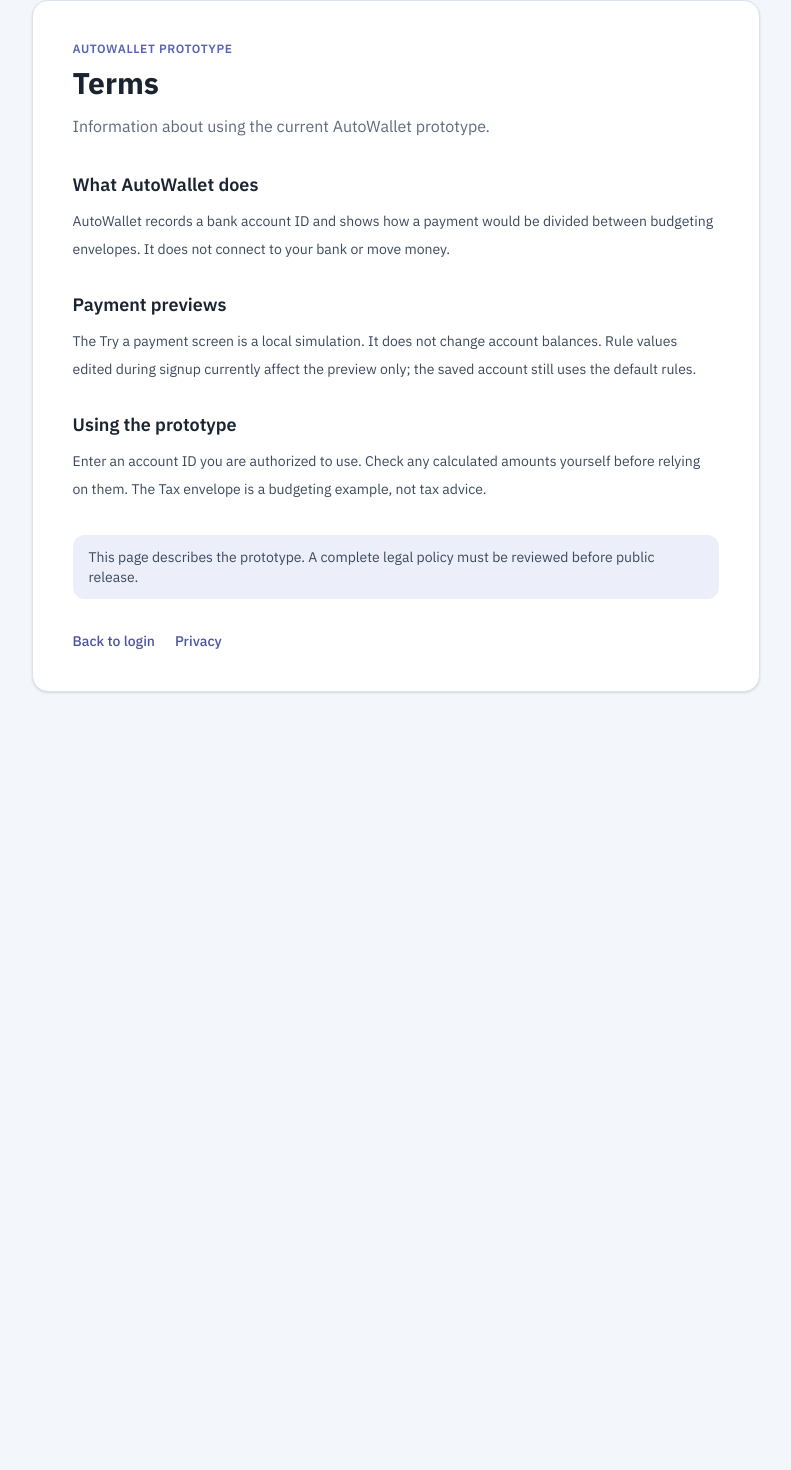
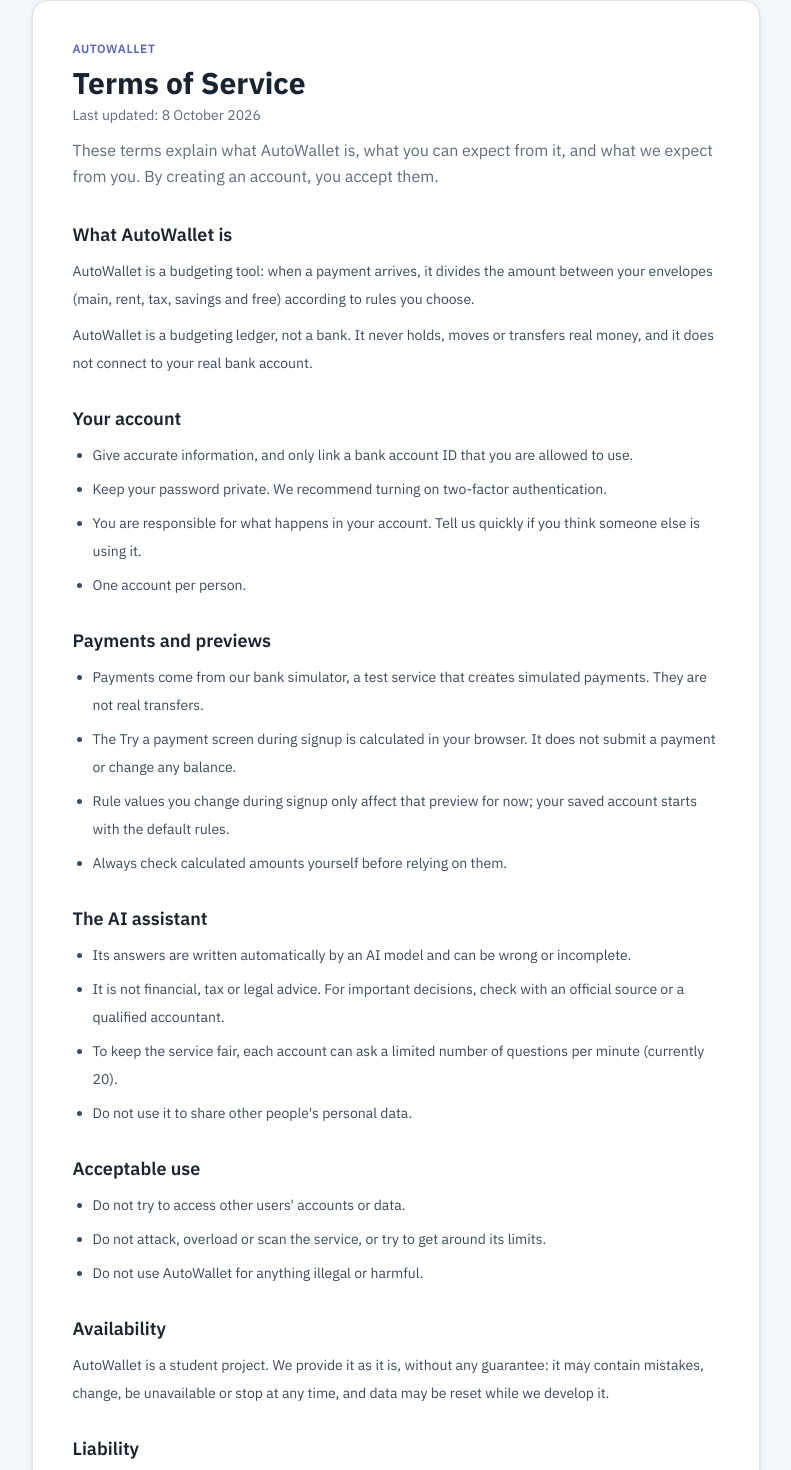
Before and after one commit to mehdibounouif/AutoWallet, a React (Vite) app in the folder frontend/: page /terms in a window 1280 px wide. Shown: the part 133-1603 px from the top of the page, without its empty margins (237-1028 px from the left). Before the commit the page ends 873 px from the top, so only its background shows below. Built offline with nearby package versions, Linux system fonts and the light colour scheme.

Commit message:
feat(frontend): complete the Privacy Policy and Terms of Service pages with real content, contact and tests

```diff
--- a/frontend/src/pages/Legal/LegalPage.tsx
+++ b/frontend/src/pages/Legal/LegalPage.tsx
@@ -5,44 +5,197 @@ interface LegalPageProps {
   document: 'terms' | 'privacy'
 }
 
-const documents = {
-  terms: {
-    title: 'Terms',
-    intro: 'Information about using the current AutoWallet prototype.',
+interface LegalSection {
+  title: string
+  paragraphs?: readonly string[]
+  items?: readonly string[]
+  // Ends the section with "<contactLine> <email link>."
+  contactLine?: string
+}
+
+interface LegalDocument {
+  title: string
+  intro: string
+  sections: readonly LegalSection[]
+}
+
+const CONTACT_EMAIL = 'mohamedamintarza@gmail.com'
+const LAST_UPDATED = '8 October 2026'
+
+const documents: Record<LegalPageProps['document'], LegalDocument> = {
+  privacy: {
+    title: 'Privacy Policy',
+    intro:
+      'This page explains what AutoWallet collects about you, why, who else receives it, how long we keep it, and what you can do about it.',
     sections: [
       {
-        title: 'What AutoWallet does',
-        body: 'AutoWallet records a bank account ID and shows how a payment would be divided between budgeting envelopes. It does not connect to your bank or move money.',
+        title: 'Who is responsible',
+        paragraphs: [
+          "AutoWallet is built and run by the student team listed in our project's README, as our ft_transcendence project at 1337 (42 network) in Morocco. The team is responsible for the personal data described on this page.",
+        ],
+        contactLine: 'Contact:',
       },
       {
-        title: 'Payment previews',
-        body: 'The Try a payment screen is a local simulation. It does not change account balances. Rule values edited during signup currently affect the preview only; the saved account still uses the default rules.',
+        title: 'What we collect',
+        items: [
+          'Account: your full name, email address, password and bank account ID. We store only a bcrypt hash of your password, never the password itself.',
+          'Google sign-in, if you use it: your Google account ID, name and email address. We never receive your Google password.',
+          'Two-factor authentication, if you turn it on: a secret key used to check your 6-digit codes.',
+          'Your budget: the balances of your five envelopes (main, rent, tax, savings and free), your splitting rules, and your payments (reference, amount, status and dates).',
+          'AI assistant: the questions you ask it (see "The AI assistant and Google Gemini" below).',
+        ],
       },
       {
-        title: 'Using the prototype',
-        body: 'Enter an account ID you are authorized to use. Check any calculated amounts yourself before relying on them. The Tax envelope is a budgeting example, not tax advice.',
+        title: 'Why we use it',
+        items: [
+          'To create your account and let you sign in securely.',
+          'To split each payment between your envelopes according to your rules, and to show you your balances and history.',
+          'To answer your questions with the AI assistant, using your own envelopes and rules.',
+          'To keep the service safe, for example by limiting how many AI questions each account can send per minute.',
+        ],
+      },
+      {
+        title: 'The AI assistant and Google Gemini',
+        paragraphs: [
+          'When you ask the assistant a question, AutoWallet sends it to Gemini, an AI service run by Google, together with your current envelope balances, your active rules and your last five payments (date, amount and status). We do not send your name, email address, password or bank account ID.',
+          "AutoWallet does not save your questions or the assistant's answers. Google processes them under its own terms, and on the free version of Gemini, Google may use them to improve its products. Please do not type personal details you want to keep private into your questions.",
+        ],
+      },
+      {
+        title: 'Information stored in your browser',
+        items: [
+          'After you sign in, your browser keeps an access token in local storage. It is removed when you log out, and it stops working after 24 hours.',
+          "While you sign up, your email address is kept in session storage, and your password stays only in the page's memory. Both disappear when you close the tab.",
+          'AutoWallet does not use advertising or tracking cookies.',
+        ],
+      },
+      {
+        title: 'Who else receives your data',
+        items: [
+          'Google, when you choose to sign in with Google, and when you use the AI assistant (Gemini).',
+          'Our bank simulator, a test service run by the team, which only knows your bank account ID and simulated payments.',
+          'Nobody else: we do not sell your data, and we do not use advertising or analytics services.',
+        ],
+      },
+      {
+        title: 'How long we keep it',
+        items: [
+          'Your account, envelopes, rules and payments: until you delete your account or ask us to delete it.',
+          'Your AI questions and answers: not stored by AutoWallet.',
+          'The counter that limits AI questions: deleted automatically after 60 seconds.',
+          'The access token in your browser: until you log out. It stops working after 24 hours.',
+        ],
+      },
+      {
+        title: 'How we protect it',
+        items: [
+          'Passwords are stored only as bcrypt hashes.',
+          'Sign-in tokens are signed by our server and stop working after 24 hours.',
+          'You can turn on two-factor authentication for extra protection.',
+          'Each account can only read its own envelopes, rules and payments.',
+          'Secret keys, such as the AI service key, stay on the server and are never sent to your browser.',
+        ],
+      },
+      {
+        title: 'Your rights',
+        paragraphs: [
+          'You can ask us at any time to see a copy of your data, to correct it, or to delete your account and all its data. We answer within 30 days.',
+          'These rights come from the EU General Data Protection Regulation (GDPR) and from Moroccan law 09-08 on the protection of personal data.',
+        ],
+        contactLine: 'To use them, write to us at',
+      },
+      {
+        title: 'Changes to this page',
+        paragraphs: ['When we change this policy, we update the date at the top of this page.'],
       },
     ],
   },
-  privacy: {
-    title: 'Privacy',
-    intro: 'What the current AutoWallet prototype does with information you enter.',
+  terms: {
+    title: 'Terms of Service',
+    intro:
+      'These terms explain what AutoWallet is, what you can expect from it, and what we expect from you. By creating an account, you accept them.',
     sections: [
       {
-        title: 'Account information',
-        body: 'Registration sends your name, email, password, and bank account ID to the AutoWallet backend. The backend stores a password hash rather than the password itself. Your bank account ID is used to associate simulated payment activity with your account.',
+        title: 'What AutoWallet is',
+        paragraphs: [
+          'AutoWallet is a budgeting tool: when a payment arrives, it divides the amount between your envelopes (main, rent, tax, savings and free) according to rules you choose.',
+          'AutoWallet is a budgeting ledger, not a bank. It never holds, moves or transfers real money, and it does not connect to your real bank account.',
+        ],
       },
       {
-        title: 'Information in your browser',
-        body: 'While signup or two-factor sign-in is in progress, your password stays in page memory and is lost when the page reloads. Other signup draft details are kept in session storage. After sign-in, the browser stores an access token in local storage until you log out.',
+        title: 'Your account',
+        items: [
+          'Give accurate information, and only link a bank account ID that you are allowed to use.',
+          'Keep your password private. We recommend turning on two-factor authentication.',
+          'You are responsible for what happens in your account. Tell us quickly if you think someone else is using it.',
+          'One account per person.',
+        ],
       },
       {
-        title: 'Payment preview',
-        body: 'The amount you enter on Try a payment is calculated in your browser. Running that preview does not submit a payment or change real balances.',
+        title: 'Payments and previews',
+        items: [
+          'Payments come from our bank simulator, a test service that creates simulated payments. They are not real transfers.',
+          'The Try a payment screen during signup is calculated in your browser. It does not submit a payment or change any balance.',
+          'Rule values you change during signup only affect that preview for now; your saved account starts with the default rules.',
+          'Always check calculated amounts yourself before relying on them.',
+        ],
+      },
+      {
+        title: 'The AI assistant',
+        items: [
+          'Its answers are written automatically by an AI model and can be wrong or incomplete.',
+          'It is not financial, tax or legal advice. For important decisions, check with an official source or a qualified accountant.',
+          'To keep the service fair, each account can ask a limited number of questions per minute (currently 20).',
+          "Do not use it to share other people's personal data.",
+        ],
+      },
+      {
+        title: 'Acceptable use',
+        items: [
+          "Do not try to access other users' accounts or data.",
+          'Do not attack, overload or scan the service, or try to get around its limits.',
+          'Do not use AutoWallet for anything illegal or harmful.',
+        ],
+      },
+      {
+        title: 'Availability',
+        paragraphs: [
+          'AutoWallet is a student project. We provide it as it is, without any guarantee: it may contain mistakes, change, be unavailable or stop at any time, and data may be reset while we develop it.',
+        ],
+      },
+      {
+        title: 'Liability',
+        paragraphs: [
+          "As far as the law allows, the AutoWallet team is not responsible for any loss caused by using AutoWallet, by relying on its calculations, or by following the AI assistant's answers.",
+        ],
+      },
+      {
+        title: 'Ending your account',
+        paragraphs: [
+          'You can stop using AutoWallet at any time and ask us to delete your account and its data, as explained in the Privacy Policy. We may suspend an account that breaks these terms.',
+        ],
+      },
+      {
+        title: 'Changes to these terms',
+        paragraphs: [
+          'We may update these terms. The date at the top of this page shows the latest version. If you keep using AutoWallet after a change, you accept the new terms.',
+        ],
+      },
+      {
+        title: 'Contact',
+        contactLine: 'Questions about these terms? Write to us at',
       },
     ],
   },
-} as const
+}
+
+function ContactLink() {
+  return (
+    <a href={`mailto:${CONTACT_EMAIL}`} className="font-medium text-[#4A53A0] underline">
+      {CONTACT_EMAIL}
+    </a>
+  )
+}
 
 export function LegalPage({ document }: LegalPageProps) {
   const content = documents[document]
@@ -52,24 +205,42 @@ export function LegalPage({ document }: LegalPageProps) {
       <TopBar />
       <main className="w-full max-w-[760px] mx-auto flex-1 px-4 py-8 sm:py-12">
         <article className="rounded-2xl border border-[#DDE3EA] bg-white p-6 sm:p-10 shadow-sm">
-          <p className="text-xs font-semibold uppercase tracking-wider text-[#5A64B4]">AutoWallet prototype</p>
+          <p className="text-xs font-semibold uppercase tracking-wider text-[#5A64B4]">AutoWallet</p>
           <h1 className="mt-2 text-3xl font-bold text-[#1A2330]">{content.title}</h1>
+          <p className="mt-1 text-sm text-[#5E6B7E]">Last updated: {LAST_UPDATED}</p>
           <p className="mt-3 text-[#5E6B7E] leading-relaxed">{content.intro}</p>
           <div className="mt-8 space-y-7">
             {content.sections.map((section) => (
               <section key={section.title}>
                 <h2 className="text-lg font-semibold text-[#1A2330]">{section.title}</h2>
-                <p className="mt-2 text-sm leading-7 text-[#3B495D]">{section.body}</p>
+                {section.paragraphs?.map((paragraph) => (
+                  <p key={paragraph} className="mt-2 text-sm leading-7 text-[#3B495D]">
+                    {paragraph}
+                  </p>
+                ))}
+                {section.items && (
+                  <ul className="mt-2 list-disc space-y-1.5 pl-5 text-sm leading-7 text-[#3B495D]">
+                    {section.items.map((item) => (
+                      <li key={item}>{item}</li>
+                    ))}
+                  </ul>
+                )}
+                {section.contactLine && (
+                  <p className="mt-2 text-sm leading-7 text-[#3B495D]">
+                    {section.contactLine} <ContactLink />.
+                  </p>
+                )}
               </section>
             ))}
           </div>
           <p className="mt-8 rounded-xl bg-[#ECEEFA] px-4 py-3 text-sm text-[#3B495D]">
-            This page describes the prototype. A complete legal policy must be reviewed before public release.
+            AutoWallet is a student project (ft_transcendence at 1337, part of the 42 network). Questions about this
+            page or your data? Write to <ContactLink />.
           </p>
           <nav aria-label="Account and legal pages" className="mt-8 flex flex-wrap gap-5 text-sm font-medium text-[#4A53A0]">
             <Link to="/login" className="hover:underline">Back to login</Link>
             <Link to={document === 'terms' ? '/privacy' : '/terms'} className="hover:underline">
-              {document === 'terms' ? 'Privacy' : 'Terms'}
+              {document === 'terms' ? 'Privacy Policy' : 'Terms of Service'}
             </Link>
           </nav>
         </article>
```
Also changed, not shown: 1 other file (tests, documents, lock files or other folders).
